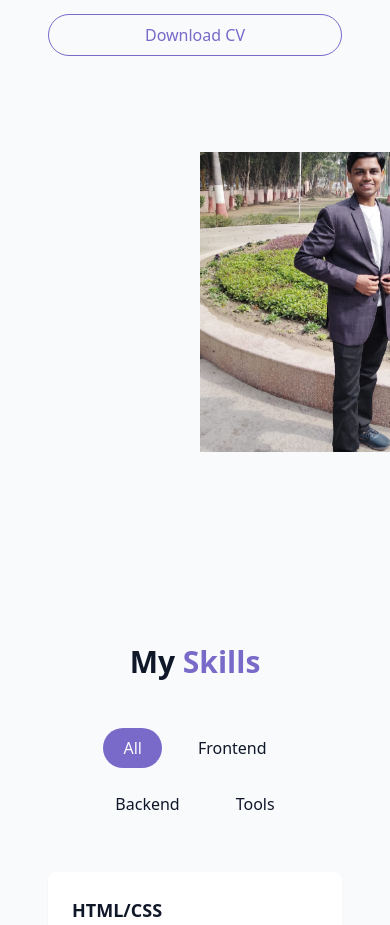
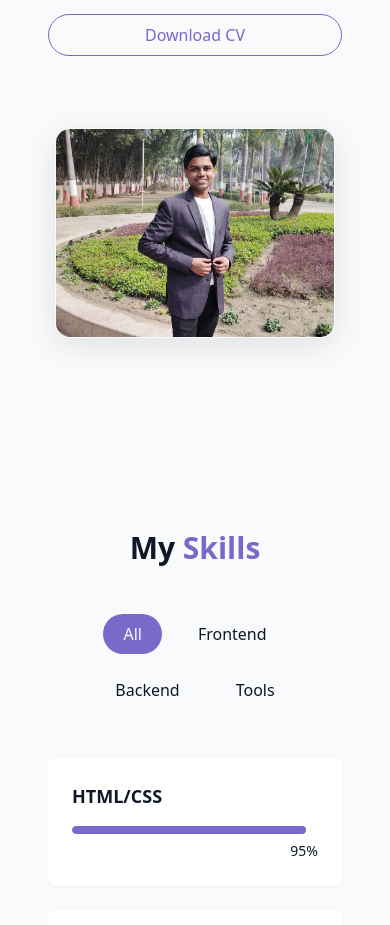
Before and after one commit to kartikkes02/FUTURE_FS_01, a React (Vite) app: page / in a window 390 px wide. Shown: the part 1386-2311 px from the top of the page. Built offline with nearby package versions, Linux system fonts and the light colour scheme; the HTML template or start-up script is replaced by a standard one.

Commit message:
Update index.css

```diff
--- a/src/index.css
+++ b/src/index.css
@@ -166,8 +166,7 @@
     position: relative;
     width: 400px;
     height: 300px;
-    /* background: linear-gradient(-45deg, #f89b29 0%, #ff0f7b 100% ); */
-    border-radius: 15 px;
+    border-radius: 15px;
     display: flex;
     align-items: center;
     justify-content: center;
@@ -175,15 +174,18 @@
     transition: all 0.6s cubic-bezier(0.23, 1, 0.320, 1);
     margin-left: 7rem;
     margin-top: 3rem;
+    background: linear-gradient(135deg, rgba(255, 255, 255, 0.1), rgba(255, 255, 255, 0.05));
+    backdrop-filter: blur(10px);
+    border: 1px solid rgba(255, 255, 255, 0.2);
+    box-shadow: 0 8px 32px rgba(0, 0, 0, 0.1);
 }
 
 .card img {
-
-  width: 80%;
+    width: 100%;
     height: 100%;
-  fill: #333;
     transition: all 0.6s cubic-bezier(0.23, 1, 0.320, 1);
     object-fit: cover;
+    object-position: center 20%;
 }
 
 .card:hover {
@@ -200,9 +202,15 @@
     height: 100%;
     padding: 20px;
     box-sizing: border-box;
-    background-color: #fff;
+    background-color: rgba(255, 255, 255, 0.95);
+    backdrop-filter: blur(10px);
     opacity: 0;
     transition: all 0.6s cubic-bezier(0.23, 1, 0.320, 1);
+    display: flex;
+    flex-direction: column;
+    justify-content: center;
+    align-items: center;
+    text-align: center;
 }
 
 .card:hover .card__content {
@@ -215,17 +223,140 @@
     font-size: 24px;
     color: #333;
     font-weight: 700;
+    margin-bottom: 15px;
 }
 
 .card__description {
-    margin: 10px 0 0;
+    margin: 0;
     font-size: 14px;
-    /* color: #777; */
-    color: black;
+    color: #333;
     line-height: 1.4;
+    text-align: center;
 }
 
 .card:hover svg {
     scale: 0;
     transform: rotate(-45deg);
 }
+
+/* Tablet Responsive Styles */
+@media (max-width: 1024px) {
+    .card {
+        width: 350px;
+        height: 260px;
+        margin-left: 3rem;
+        margin-top: 2rem;
+    }
+
+    .card__title {
+        font-size: 22px;
+    }
+
+    .card__description {
+        font-size: 13px;
+    }
+}
+
+/* Mobile Responsive Styles */
+@media (max-width: 768px) {
+    .card {
+        width: 280px;
+        height: 210px;
+        margin-left: 1rem;
+        margin-top: 1.5rem;
+    }
+
+    .card__content {
+        padding: 15px;
+    }
+
+    .card__title {
+        font-size: 18px;
+        margin-bottom: 10px;
+    }
+
+    .card__description {
+        font-size: 12px;
+        line-height: 1.3;
+    }
+}
+
+/* Small Mobile Devices (375px and below) */
+@media (max-width: 375px) {
+    .card {
+        width: 250px;
+        height: 180px;
+        margin-left: 0.5rem;
+        margin-top: 1rem;
+    }
+
+    .card__content {
+        padding: 12px;
+    }
+
+    .card__title {
+        font-size: 16px;
+        margin-bottom: 8px;
+    }
+
+    .card__description {
+        font-size: 11px;
+        line-height: 1.2;
+    }
+}
+
+/* Extra Small Mobile (340px - your target) */
+@media (max-width: 340px) {
+    .card {
+        width: 220px;
+        height: 160px;
+        margin-left: 0.25rem;
+        margin-top: 0.75rem;
+    }
+
+    .card__content {
+        padding: 10px;
+    }
+
+    .card__title {
+        font-size: 14px;
+        margin-bottom: 6px;
+    }
+
+    .card__description {
+        font-size: 10px;
+        line-height: 1.2;
+    }
+
+    /* Reduce hover effects on very small screens */
+    .card:hover {
+        transform: rotate(-2deg) scale(1.02);
+    }
+}
+
+/* Centering the card on mobile */
+@media (max-width: 768px) {
+    .card {
+        margin-left: auto;
+        margin-right: auto;
+    }
+}
+
+/* For very small screens, disable hover effects on touch devices */
+@media (max-width: 480px) and (hover: none) {
+    .card:hover {
+        transform: none;
+        box-shadow: 0 8px 32px rgba(0, 0, 0, 0.1);
+    }
+
+    .card:hover .card__content {
+        transform: translate(-50%, -50%) rotate(-45deg);
+        opacity: 0;
+    }
+
+    /* Add tap interaction for touch devices */
+    .card:active .card__content {
+        transform: translate(-50%, -50%) rotate(0deg);
+        opacity: 1;
+    }
+}
```
Lines whose indentation alone changed are shown as unchanged.
